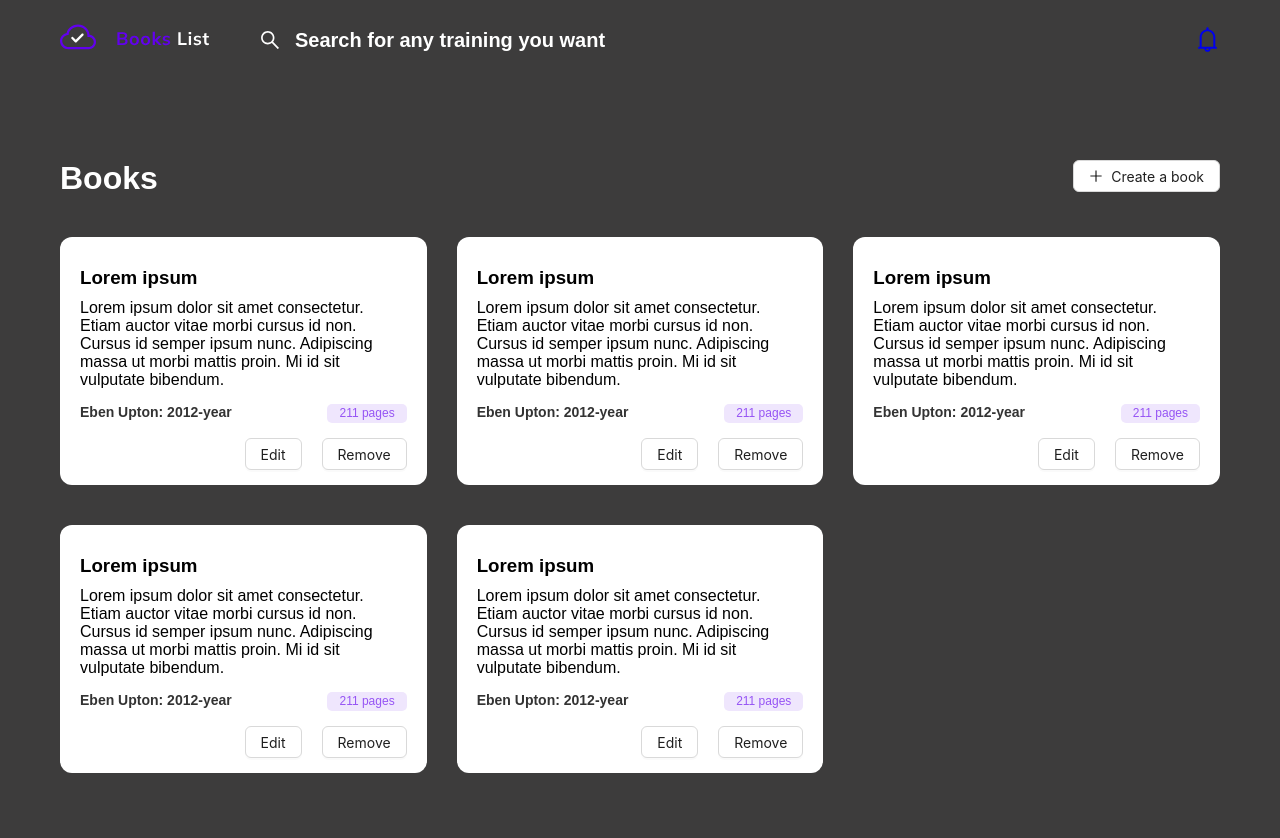
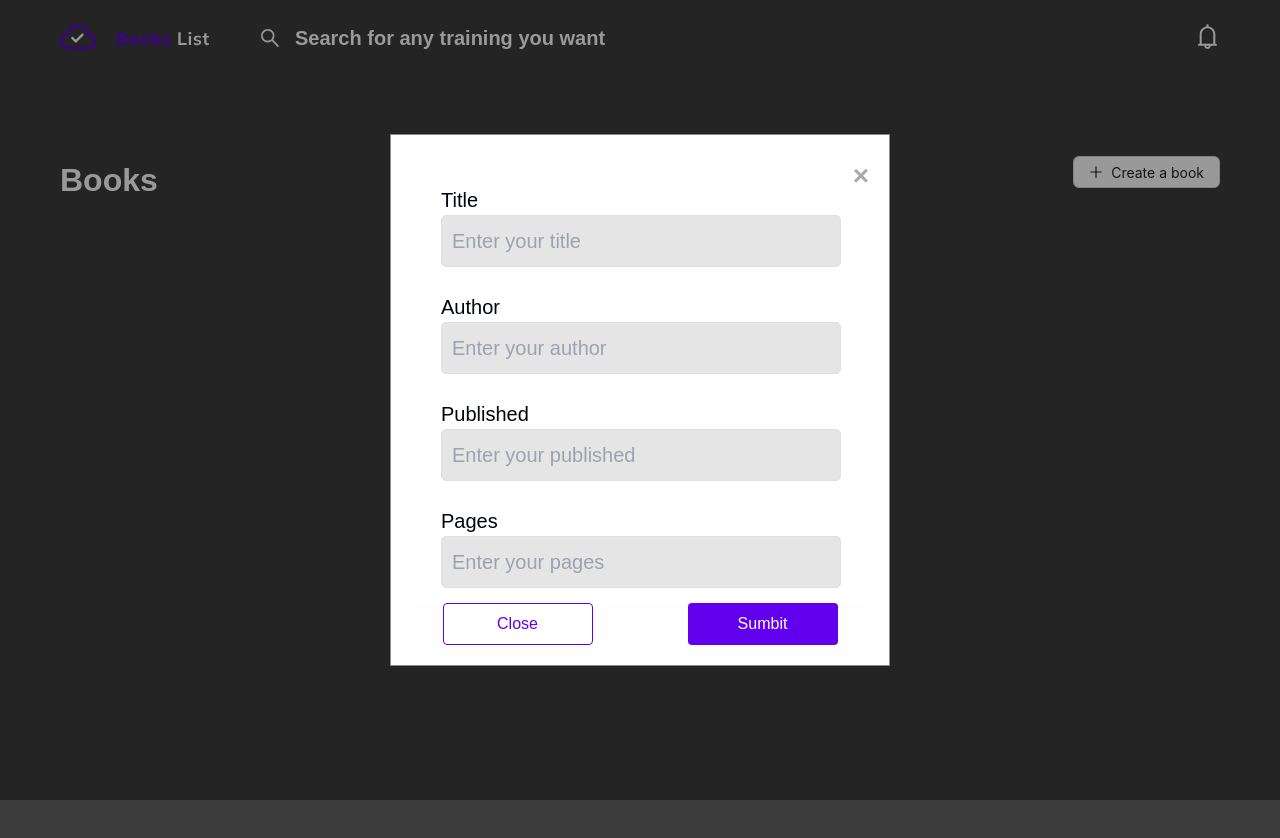
Before and after one commit to xushnayevAsadbek/KutubxonaProject, a React (Vite) app: page / in a window 1280 px wide. Both pictures are taken after a click on the button "Create a book". Shown: the top 838 px of the page. After the commit the page ends 800 px from the top, so only its background shows below. Built offline with nearby package versions, Linux system fonts and the light colour scheme.

Commit message:
react-dom and react tostify commit

```diff
--- a/package.json
+++ b/package.json
@@ -16,6 +16,8 @@
     "antd": "^5.17.3",
     "react": "^18.2.0",
     "react-dom": "^18.2.0",
+    "react-router-dom": "^6.24.1",
+    "react-toastify": "^10.0.5",
     "sass": "^1.77.2"
   },
   "devDependencies": {
--- a/src/component/Layout/layout.jsx
+++ b/src/component/Layout/layout.jsx
@@ -8,7 +8,6 @@ export const Layout = () => {
     return (
 <>
 <Header />
-<Section/>
-<Outlet />
+<Outlet/>
 </>    )
 }
--- a/src/component/app/App.jsx
+++ b/src/component/app/App.jsx
@@ -1,13 +1,16 @@
+import { BrowserRouter, Route, Routes } from 'react-router-dom'
 import Header from '../header/header'
 import Section from '../section/section'
 import './App.css'
 function App() {
 
   return (
-    <>
-      <Header/>
-      <Section/>
-    </>
+    <BrowserRouter>
+    <Routes>
+    <Route path='/' element={<Header/>}/>
+    <Route index element={<Section/>} />
+    </Routes>
+    </BrowserRouter>
   )
 }
 
--- a/src/component/header/header.css
+++ b/src/component/header/header.css
@@ -25,6 +25,7 @@
     color: #fff;
     outline: none;
     border: none;
+    cursor: pointer;
 }
 .header-box__text{
     font-size: 20px;
--- a/src/component/header/header.jsx
+++ b/src/component/header/header.jsx
@@ -7,8 +7,8 @@ function Header() {
       <>
        <header className='header container'>
         <div className='header-box'>
-            <a href="#"><img src={headerIcon} alt="" /></a>
-           <button className='header-box--card'><SearchOutlined  style={{
+            <a href="#" className='cursor-pointer'><img src={headerIcon} alt="" /></a>
+           <button className='header-box--card cursor-pointer'><SearchOutlined  style={{
             fontSize:'20px'
            }}/><p className='header-box__text'>Search for any training you want</p></button>
         </div>
--- a/src/component/section/section.css
+++ b/src/component/section/section.css
@@ -1,3 +1,125 @@
+.modal {
+    display: flex;
+    justify-content: center;
+    align-items: center;
+    position: fixed;
+    z-index: 1;
+    left: 0;
+    top: 0;
+    width: 100%;
+    height: 100%;
+    overflow: auto;
+    background-color: rgba(0, 0, 0, 0.4);
+  }
+
+  .modal-content {
+    background-color: #fefefe;
+    margin: auto;
+    padding: 20px;
+    border: 1px solid #888;
+    width: 80%;
+    max-width: 500px;
+    text-align: center;
+  }
+
+  .close {
+    color: #aaa;
+    float: right;
+    font-size: 28px;
+    font-weight: bold;
+  }
+
+  .close:hover,
+  .close:focus {
+    color: black;
+    text-decoration: none;
+    cursor: pointer;
+  }
+  .form--card{
+    background-color: white;
+    border-radius: 5px;
+    padding: 10px 0 15px 30px;
+    font-size: 20px;
+    text-align: left;
+    }
+    .form--card:nth-child(1){
+        margin-top: 20px;
+    }
+
+#task_title{
+    width: 400px;
+    padding: 10px;
+    border: 1px solid rgb(225, 224, 224);
+    overflow: hidden;
+    outline: none;
+    background-color: #E5E5E5;
+    border-radius: 5px;
+}
+#task_email{
+    width: 400px;
+    padding: 10px;
+    border: 1px solid rgb(225, 224, 224);
+    overflow: hidden;
+    outline: none;
+    background-color: #E5E5E5;
+    border-radius: 5px;
+}
+
+#task_phone{
+    width: 400px;
+    padding: 10px;
+    border: 1px solid rgb(225, 224, 224);
+    overflow: hidden;
+    outline: none;
+    background-color: #E5E5E5;
+    border-radius: 5px;
+}
+
+#task_enroll{
+    width: 400px;
+    padding: 10px;
+    border: 1px solid rgb(225, 224, 224);
+    overflow: hidden;
+    outline: none;
+    background-color: #E5E5E5;
+    border-radius: 5px;
+}
+#task_date{
+    width: 400px;
+    padding: 10px;
+    border: 1px solid rgb(225, 224, 224);
+    overflow: hidden;
+    outline: none;
+    background-color: #E5E5E5;
+    border-radius: 5px;
+}
+.form--card-btn{
+    display: flex;
+    gap: 95px;
+    justify-content: center;
+}
+.form--card__btn{
+    color: #fff;
+    padding: 10px 24px;
+    border-radius: 4px;
+    border: none;
+    width: 150px;
+    background-color: #6200EE;
+    font-size: 16px;
+    line-height: 20px;
+}
+.form--card__btn-close{
+    color: #6200EE;
+    background-color: #fff;
+    padding: 10px 24px;
+    border-radius: 4px;
+    width: 150px;
+    outline: none;
+    border: 1px solid #6200EE;
+    font-size: 16px;
+    line-height: 20px;
+}
+
 .section-card{
     display: flex;
     justify-content: space-between;
@@ -24,7 +146,14 @@
 }
 .section-card--box-title{
     padding-bottom: 10px;
-    font-weight: 700;
+    font-weight: 600;
+    line-height: 19.5px;
+    font-size: 16px;
+}
+.section-card--box-text{
+    font-weight: 400;
+    line-height: 21px;
+    font-size: 14px;
 }
 .section-card--box-author{
     font-weight: 700;
@@ -33,11 +162,12 @@
 }
 .section-card--box-num{
     background-color: #EFE6FD;
-    padding:2px 12px;
+    padding:5px 12px;
     border-radius: 5px;
     color:#9654F4;
     font-size: 12px;
     font-weight: 400;
-    line-height: 15px;
+    /* line-height: 15px; */
     align-items: center;
+    width: auto;
 }
--- a/src/component/section/section.jsx
+++ b/src/component/section/section.jsx
@@ -1,30 +1,191 @@
-import { PlusOutlined } from '@ant-design/icons'
+import { BellOutlined, PlusOutlined, SearchOutlined } from '@ant-design/icons'
 import { Button } from 'antd'
 import Search from 'antd/es/transfer/search'
+import { useEffect, useState } from 'react';
+import 'react-toastify/dist/ReactToastify.css';
+import { toast, ToastContainer } from 'react-toastify';
+import headerIcon from '../../../public/img/logo.svg'
 import './section.css'
 function Section() {
+    const [isModalOpen, setIsModalOpen] = useState(false);
+    const handleOpenModal = () => {
+    setIsModalOpen(true);
+  };
+  const handleCloseModal = () => {
+    setIsModalOpen(false);
+  };
+  const [task, setTask] = useState(() => {
+    const saveTask = localStorage.getItem('task');
+    return saveTask ? JSON.parse(saveTask) : [];
+});
+const [name, setName] = useState('');
+const [email, setEmail] = useState('');
+const [enrol, setEnrol] = useState('');
+const [date, setDate] = useState('');
+
+const addTask = (e) => {
+    e.preventDefault();
+    const newTask = {
+        id: Date.now(),
+        name: name,
+        email: email,
+        enrol:enrol,
+        date: date,
+}
+
+setTask([...task , newTask])
+console.log(newTask);
+console.log(task);
+setName('');
+setEmail('')
+setEnrol('')
+setDate('')
+
+}
+const removeTask = id => {
+let filterTask = task.filter(item => item.id !== id)
+
+setTask(filterTask);
+toast.info(`You have deleted your information`, {
+    autoClose: 1000,
+})
+clearForm()
+
+}
+
+const editTask = (id) => {
+const updatedName = prompt('Enter task title new:', task.find(item => item.id === id).name);
+const updatedEmail = prompt('Enter task author new:', task.find(item => item.id === id).email);
+const updatedEnrol = prompt('Enter task puplished new:', task.find(item => item.id === id).enrol);
+const updatedDate = prompt('Enter task pages new:', task.find(item => item.id === id).date);
+
+if (updatedName !== null && updatedEmail !== null && updatedEnrol !== null && updatedDate !== null) {
+    const updatedTasks = task.map(item => (
+        item.id === id ? { ...item, name: updatedName, email: updatedEmail,  enrol: updatedEnrol, date: updatedDate } : item
+    ));
+    setTask(updatedTasks);
+    toast.success('Your information has been updated', {
+        autoClose: 1000,
+    });
+}
+
+}
+
+const clearForm = () => {
+setName('');
+setEmail('');
+setEnrol('');
+setDate('');
+}
+
+useEffect(() => {
+localStorage.setItem('task', JSON.stringify(task));
+}, [task]);
     return(
         <>
+         <header className='header container'>
+        <div className='header-box'>
+            <a href="#"><img src={headerIcon} alt="" /></a>
+           <button className='header-box--card'><SearchOutlined  style={{
+            fontSize:'20px'
+           }}/><p className='header-box__text'>Search for any training you want</p></button>
+        </div>
+        <div>
+        </div>
+        <div>
+            <a href="#"><BellOutlined  style={{
+              fontSize:'25px'}}/></a>
+        </div>
+
+       </header>
         <div className="container">
             <div className='section-card'>
             <p className='section-card__text'>Books</p>
             <div>
-                <Button><PlusOutlined /> Create a book</Button>
+                <Button onClick={handleOpenModal}><PlusOutlined /> Create a book</Button>
+                {isModalOpen && (
+        <div className="modal">
+          <div className="modal-content">
+            <span className="close" onClick={handleCloseModal}>&times;</span>
+            <div>
+            <form className="form" onSubmit={(e)=>addTask(e)}>
+               <div className="form--card">
+               <label htmlFor="task_title" className="w-50 d-block mx-auto">
+                    <p className='text-primary fw-bold text-uppercase'>Title</p>
+                    <input type="text"
+                        id="task_title"
+                        placeholder='Enter your title'
+                        value={name}
+                        onChange={(e => setName(e.target.value))}
+                        required
+                    />
+                </label>
+               </div>
+               <div className="form--card">
+                <label htmlFor="task_email" >
+                    <p className='text-primary fw-bold text-uppercase'>Author</p>
+                    <input type="text"
+                        required
+                        id="task_email"
+                        placeholder='Enter your author'
+                        value={email}
+                        onChange={(e => setEmail(e.target.value))}
+                    />
+                </label>
+                </div>
+                <div className="form--card">
+                <label htmlFor="task_enroll">
+                    <p className="text-primary fw-bold text-uppercase">Published</p>
+                    <input type="text"
+                        required
+                        placeholder='Enter your published'
+                        id="task_enroll"
+                        value={enrol}
+                        onChange={(e => setEnrol(e.target.value))}
+                    />
+                </label>
+                </div>
+               <div className="form--card">
+               <label htmlFor="task_date">
+                    <p className="text-primary fw-bold text-uppercase">Pages</p>
+                    <input type="number"
+                        required
+                        placeholder='Enter your pages'
+                        id="task_date"
+                        value={date}
+                        onChange={(e => setDate(e.target.value))}
+                    />
+                </label>
+               </div>
+              <div className="form--card-btn">
+                <button className="form--card__btn-close"  onClick={handleCloseModal}>Close</button>
+              <button  className="form--card__btn" type="sumbit" onChange={()=>newTask()}>Sumbit</button>
+              </div>
+            </form>
+            </div>
+          </div>
+        </div>
+      )}
             </div>
             </div>
+            <ToastContainer />
             <div className='section-card--box'>
+            {task?.map((item)=>{
+                return(
+                    <>
         <div className='section-card--box-wrapper'>
-            <h3 className='section-card--box-title'>Lorem ipsum</h3>
-            <p className='section-card--box-text'>Lorem ipsum dolor sit amet consectetur. Etiam auctor vitae morbi cursus id non. Cursus id semper ipsum nunc. Adipiscing massa ut morbi mattis proin. Mi id sit vulputate bibendum.</p>
+
+                    <h3 className='section-card--box-title'>{item.name}</h3>
+            <p className='section-card--box-text'>{item.email}</p>
             <div style={{
                 display:'flex',
                 justifyContent:'space-between',
                 paddingTop:'15px'
             }}>
             <p className='section-card--box-author'>
-            Eben Upton: 2012-year
+            {item.enrol}
             </p>
-            <span className='section-card--box-num'>211 pages</span>
+            <span className='section-card--box-num'>{item.data}</span>
             </div>
             <div style={{
                 display:'flex',
@@ -32,103 +193,17 @@ function Section() {
                 justifyContent:'end',
                 paddingTop:'15px'
             }}>
-            <Button>Edit</Button>
-            <Button>Remove</Button>
+            <Button onClick={() => editTask(item.id)}>Edit</Button>
+            <Button onClick={() => removeTask(item.id)}>Remove</Button>
             </div>
         </div>
-        <div className='section-card--box-wrapper'>
-        <h3 className='section-card--box-title'>Lorem ipsum</h3>
-            <p className='section-card--box-text'>Lorem ipsum dolor sit amet consectetur. Etiam auctor vitae morbi cursus id non. Cursus id semper ipsum nunc. Adipiscing massa ut morbi mattis proin. Mi id sit vulputate bibendum.</p>
-            <div style={{
-                display:'flex',
-                justifyContent:'space-between',
-                paddingTop:'15px'
-            }}>
-            <p className='section-card--box-author'>
-            Eben Upton: 2012-year
-            </p>
-            <span className='section-card--box-num'>211 pages</span>
+         </>
+         )
+     })}
+
+
             </div>
-            <div style={{
-                display:'flex',
-                gap:'20px',
-                justifyContent:'end',
-                paddingTop:'15px'
-            }}>
-            <Button>Edit</Button>
-            <Button>Remove</Button>
-            </div>
-        </div>
-        <div className='section-card--box-wrapper'>
-        <h3 className='section-card--box-title'>Lorem ipsum</h3>
-            <p className='section-card--box-text'>Lorem ipsum dolor sit amet consectetur. Etiam auctor vitae morbi cursus id non. Cursus id semper ipsum nunc. Adipiscing massa ut morbi mattis proin. Mi id sit vulputate bibendum.</p>
-            <div style={{
-                display:'flex',
-                justifyContent:'space-between',
-                paddingTop:'15px'
-            }}>
-            <p className='section-card--box-author'>
-            Eben Upton: 2012-year
-            </p>
-            <span className='section-card--box-num'>211 pages</span>
-            </div>
-            <div style={{
-                display:'flex',
-                gap:'20px',
-                justifyContent:'end',
-                paddingTop:'15px'
-            }}>
-            <Button>Edit</Button>
-            <Button>Remove</Button>
-            </div>
-        </div>
-        <div className='section-card--box-wrapper'>
-        <h3 className='section-card--box-title'>Lorem ipsum</h3>
-            <p className='section-card--box-text'>Lorem ipsum dolor sit amet consectetur. Etiam auctor vitae morbi cursus id non. Cursus id semper ipsum nunc. Adipiscing massa ut morbi mattis proin. Mi id sit vulputate bibendum.</p>
-            <div style={{
-                display:'flex',
-                justifyContent:'space-between',
-                paddingTop:'15px'
-            }}>
-            <p className='section-card--box-author'>
-            Eben Upton: 2012-year
-            </p>
-            <span className='section-card--box-num'>211 pages</span>
-            </div>
-            <div style={{
-                display:'flex',
-                gap:'20px',
-                justifyContent:'end',
-                paddingTop:'15px'
-            }}>
-            <Button>Edit</Button>
-            <Button>Remove</Button>
-            </div>
-        </div>
-        <div className='section-card--box-wrapper'>
-        <h3 className='section-card--box-title'>Lorem ipsum</h3>
-            <p className='section-card--box-text'>Lorem ipsum dolor sit amet consectetur. Etiam auctor vitae morbi cursus id non. Cursus id semper ipsum nunc. Adipiscing massa ut morbi mattis proin. Mi id sit vulputate bibendum.</p>
-            <div style={{
-                display:'flex',
-                justifyContent:'space-between',
-                paddingTop:'15px'
-            }}>
-            <p className='section-card--box-author'>
-            Eben Upton: 2012-year
-            </p>
-            <span className='section-card--box-num'>211 pages</span>
-            </div>
-            <div style={{
-                display:'flex',
-                gap:'20px',
-                justifyContent:'end',
-                paddingTop:'15px'
-            }}>
-            <Button>Edit</Button>
-            <Button>Remove</Button>
-            </div>
-        </div>
-            </div>
+
         </div>
         </>
     )}
--- a/src/index.css
+++ b/src/index.css
@@ -1,3 +1,11 @@
+@tailwind base;
+@tailwind components;
+@tailwind utilities;
+*{
+    box-sizing: border-box;
+    margin: 0;
+    padding: 0;
+}
 .container{
   margin: 0 auto;
   padding: 0 20px;
```
Also changed, not shown: tailwind.config.js (added, +34 -0 lines), 1 other file (tests, documents, lock files or other folders).
